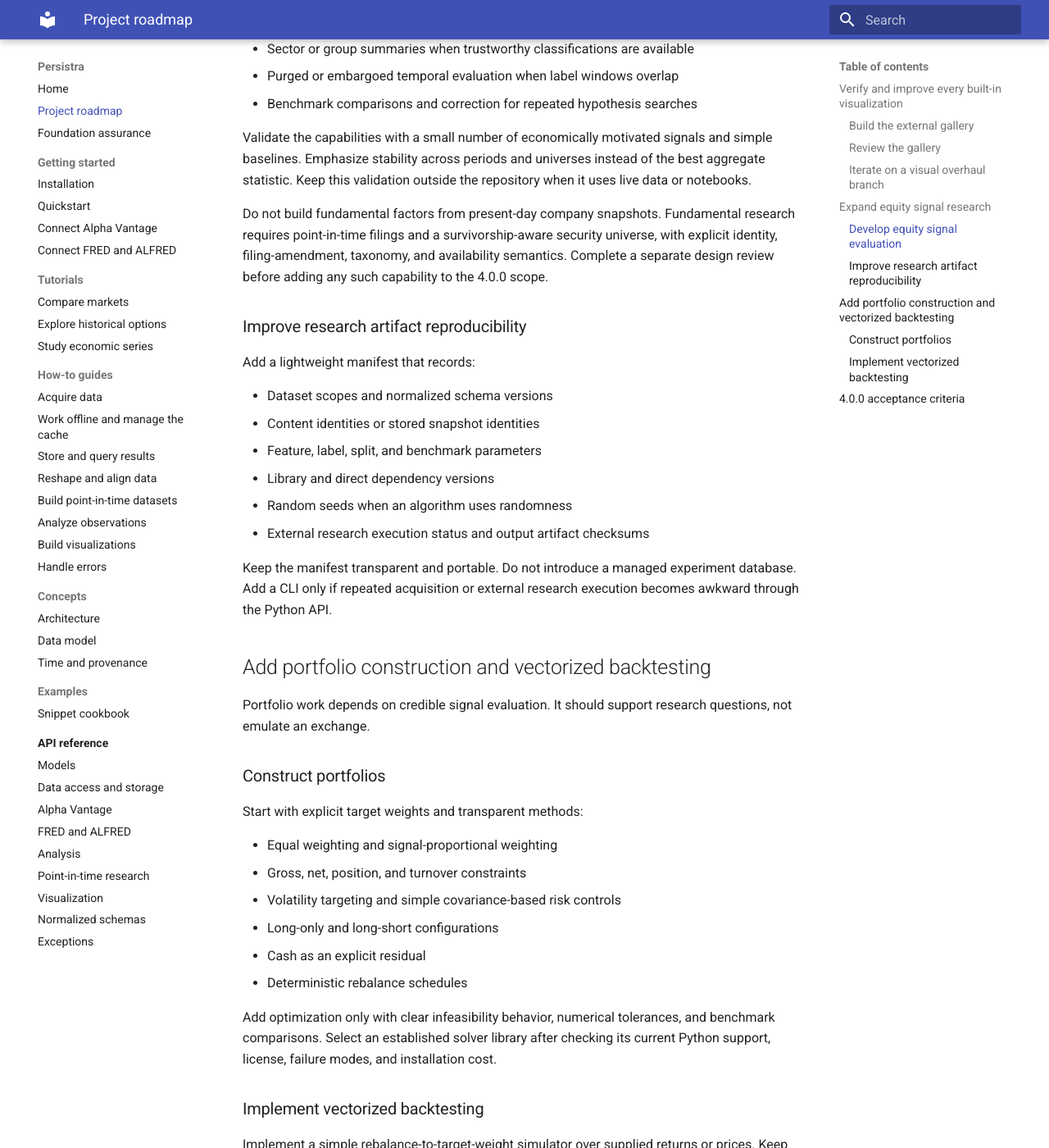
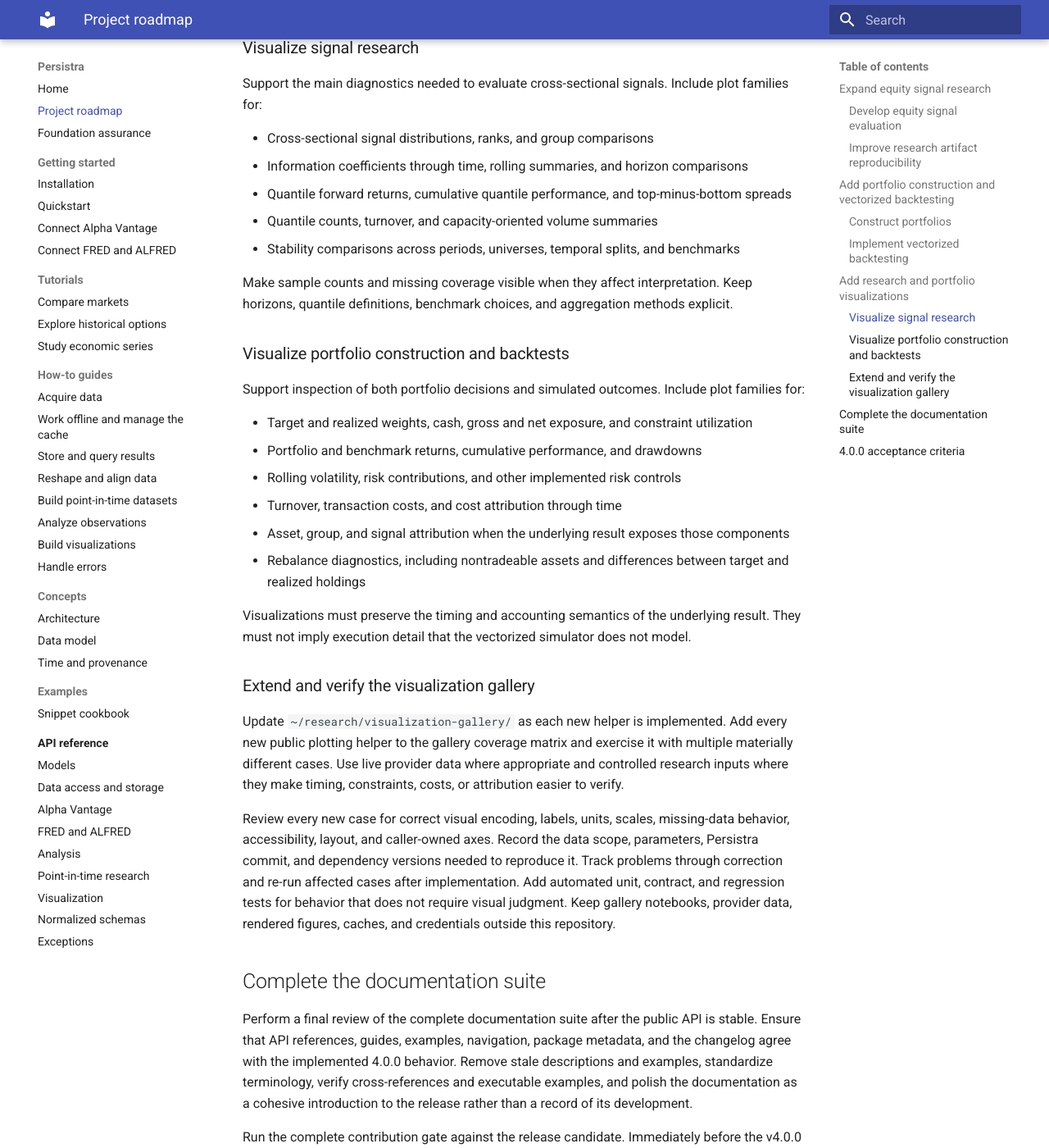
Before and after one commit to fallblu/persistra, an MkDocs documentation site: the page built from docs/roadmap.md, in a window 1280 px wide and 1400 px high, scrolled down 2753 px. Shown: the whole window at 82% size. Built offline with MkDocs 1.6.1 and Material for MkDocs 9.7.7, drawn with Linux system fonts in a browser that asks for light colours; some of the changed text lies outside the part shown.

Commit message:
docs: revise roadmap.md

```diff
--- a/docs/roadmap.md
+++ b/docs/roadmap.md
@@ -1,91 +1,13 @@
 # 4.0.0 roadmap
 
-This roadmap defines the complete boundary for the future 4.0.0 release. The release has
-three workstreams: a manual overhaul of every built-in visualization, equity signal research,
-and portfolio construction with vectorized backtesting. Work outside these sections is not a
-4.0.0 requirement.
+This roadmap defines the complete boundary for the future 4.0.0 release. The remaining work
+has four workstreams: equity signal research, portfolio construction with vectorized
+backtesting, visualizations for the new research capabilities, and a final documentation
+review. Work outside these sections is not a 4.0.0 requirement.
 
 Jupyter notebooks, generated figures, live provider data, research caches, and credentials
 must remain outside this repository. Notebook-based verification should use a separate WSL
 workspace such as `~/research/visualization-gallery/`.
-
-## Verify and improve every built-in visualization
-
-Build an extensive external visualization gallery and use it to review the complete public
-plotting API against varied live data. Treat the gallery as a manual certification environment,
-not as package documentation or an automated test suite.
-
-### Build the external gallery
-
-Organize a collection of Jupyter notebooks by visualization family in the external workspace.
-Use the public Persistra API and live Alpha Vantage, FRED, or ALFRED data as appropriate. Keep
-provider credentials in environment variables and keep downloaded data and rendered output
-outside the repository.
-
-Start with a coverage matrix for every public plotting helper:
-
-- General: `plot_series`, `plot_rebased`, `plot_distribution`,
-  `plot_rolling_statistic`, `plot_correlation`, and `plot_coverage`
-- Market: `plot_candlesticks`, `plot_returns`, `plot_cumulative_returns`,
-  `plot_drawdowns`, `plot_rolling_volatility`, `plot_bid_ask_history`, and
-  `plot_spread_history`
-- Options: `plot_option_chain_prices`, `plot_option_volume_open_interest`,
-  `plot_implied_volatility_smile`, `plot_implied_volatility_surface`, and
-  `plot_greek_profile`
-- Economics: `plot_scalar_series`, `plot_series_change`, `plot_yield_curve`, and
-  `plot_yield_curve_history`
-
-Exercise every helper in multiple materially different cases. Select cases that expose the
-dimensions relevant to each plot instead of repeating the same shape with different symbols.
-Across the gallery, cover:
-
-- Short and long histories, multiple frequencies, and dense and sparse observations
-- Single-series and multi-series inputs with different units, scales, and name lengths
-- Calm and volatile periods, positive and negative returns, deep drawdowns, and recoveries
-- High- and low-volume instruments, price gaps, irregular observations, and missing values
-- Narrow and wide spreads and bid-ask histories with changing liquidity
-- Calls and puts, near and distant expirations, narrow and broad strike ranges, thin chains,
-  volatility skew, and incomplete strike-expiration grids
-- Economic levels, rates, growth series, mixed release frequencies, yield-curve inversions,
-  and changing curve shapes
-- Default axes and caller-owned axes in small, large, and multi-panel figures
-
-Record enough provenance to reproduce each case: the provider, dataset scope, retrieval time,
-query parameters, Persistra commit, and direct dependency versions. Do not record credentials
-or copy provider data into the repository.
-
-### Review the gallery
-
-Review every rendered case manually. Evaluate:
-
-- Whether the visual encoding states the data correctly
-- Titles, axis labels, units, legends, ticks, date formatting, and time zones
-- Scale selection, baselines, ordering, aggregation, and treatment of missing data
-- Color contrast, line and marker distinction, and readability without relying on color alone
-- Layout, spacing, clipping, density, and legibility across figure sizes
-- Consistency across related helpers and predictable behavior with caller-owned axes
-- Warnings or failures for inputs that cannot produce an honest visualization
-
-Track every case as accepted or needing work. For each problem, record the input conditions,
-expected presentation, observed presentation, and proposed correction.
-
-### Iterate on a visual overhaul branch
-
-Create a dedicated visual overhaul feature branch from `develop`. Implement accepted fixes and
-improvements in the library. Add normal unit, contract, or regression tests for behavior that
-can be verified automatically; do not add gallery notebooks or screenshot baselines to the
-repository.
-
-After each coherent group of changes:
-
-1. Run the complete contribution gate.
-2. Re-run every affected external gallery case against the branch.
-3. Inspect the updated figures and check related helpers for regressions.
-4. Update the external coverage and review records.
-
-Repeat the review and improvement cycle until the complete gallery is accepted. Before release,
-regenerate the public plotting inventory from the release candidate and add gallery cases for
-any helper introduced or renamed during the overhaul.
 
 ## Expand equity signal research
 
@@ -168,16 +90,74 @@
 Do not add orders, fills, partial execution, intraday event loops, exchange latency, order
 books, broker integration, or live trading.
 
+## Add research and portfolio visualizations
+
+Build plotting capabilities on the completed signal research, portfolio construction, and
+backtesting APIs. Review the existing built-in visualizations before adding helpers, reuse their
+conventions where they remain appropriate, and fill other notable gaps discovered during that
+review. Do not duplicate a general helper when composition or a small extension provides an
+honest presentation.
+
+### Visualize signal research
+
+Support the main diagnostics needed to evaluate cross-sectional signals. Include plot families
+for:
+
+- Cross-sectional signal distributions, ranks, and group comparisons
+- Information coefficients through time, rolling summaries, and horizon comparisons
+- Quantile forward returns, cumulative quantile performance, and top-minus-bottom spreads
+- Quantile counts, turnover, and capacity-oriented volume summaries
+- Stability comparisons across periods, universes, temporal splits, and benchmarks
+
+Make sample counts and missing coverage visible when they affect interpretation. Keep horizons,
+quantile definitions, benchmark choices, and aggregation methods explicit.
+
+### Visualize portfolio construction and backtests
+
+Support inspection of both portfolio decisions and simulated outcomes. Include plot families
+for:
+
+- Target and realized weights, cash, gross and net exposure, and constraint utilization
+- Portfolio and benchmark returns, cumulative performance, and drawdowns
+- Rolling volatility, risk contributions, and other implemented risk controls
+- Turnover, transaction costs, and cost attribution through time
+- Asset, group, and signal attribution when the underlying result exposes those components
+- Rebalance diagnostics, including nontradeable assets and differences between target and
+  realized holdings
+
+Visualizations must preserve the timing and accounting semantics of the underlying result. They
+must not imply execution detail that the vectorized simulator does not model.
+
+### Extend and verify the visualization gallery
+
+Update `~/research/visualization-gallery/` as each new helper is implemented. Add every new
+public plotting helper to the gallery coverage matrix and exercise it with multiple materially
+different cases. Use live provider data where appropriate and controlled research inputs where
+they make timing, constraints, costs, or attribution easier to verify.
+
+Review every new case for correct visual encoding, labels, units, scales, missing-data behavior,
+accessibility, layout, and caller-owned axes. Record the data scope, parameters, Persistra
+commit, and dependency versions needed to reproduce it. Track problems through correction and
+re-run affected cases after implementation. Add automated unit, contract, and regression tests
+for behavior that does not require visual judgment. Keep gallery notebooks, provider data,
+rendered figures, caches, and credentials outside this repository.
+
+## Complete the documentation suite
+
+Perform a final review of the complete documentation suite after the public API is stable.
+Ensure that API references, guides, examples, navigation, package metadata, and the changelog
+agree with the implemented 4.0.0 behavior. Remove stale descriptions and examples, standardize
+terminology, verify cross-references and executable examples, and polish the documentation as a
+cohesive introduction to the release rather than a record of its development.
+
+Run the complete contribution gate against the release candidate. Immediately before the
+v4.0.0 release, remove this roadmap and every navigation entry or cross-reference that points to
+it.
+
 ## 4.0.0 acceptance criteria
 
 The 4.0.0 release is ready when all of the following are true:
 
-- The external coverage matrix includes every public plotting helper in the release candidate,
-  with multiple materially different live-data cases for each helper.
-- The complete external visualization gallery has passed manual review, and every accepted fix
-  has passed another gallery review after implementation on the visual overhaul branch.
-- No gallery notebook, generated figure, live provider dataset, research cache, or credential is
-  present in the repository or built distributions.
 - Cross-sectional transforms, explicit forward labels, information coefficients, quantile
   summaries, overlapping-label protections, and benchmark comparisons have typed, tested
   public contracts.
@@ -189,7 +169,15 @@
   cash treatment, configurations, and deterministic rebalance schedules.
 - The vectorized simulator enforces causal signal timing, applies costs and turnover, handles
   missing or nontradeable assets explicitly, and reconciles all reported results.
+- Built-in visualizations cover the implemented signal research, portfolio construction, and
+  backtesting workflows, as well as other notable gaps identified during implementation.
+- Every new public plotting helper has multiple materially different cases in the external
+  visualization gallery, and all cases pass manual review after accepted fixes are implemented.
+- No gallery notebook, generated figure, live provider dataset, research cache, or credential is
+  present in the repository or built distributions.
 - Public schemas, documentation, package metadata, changelog, and built artifacts agree on the
   4.0.0 boundary.
+- The documentation suite is current and polished, and this roadmap and all references to it
+  have been removed immediately before release.
 - The complete contribution gate passes, including lint, strict typing, coverage,
   documentation, package installation, dependency checks, and public import checks.
```
